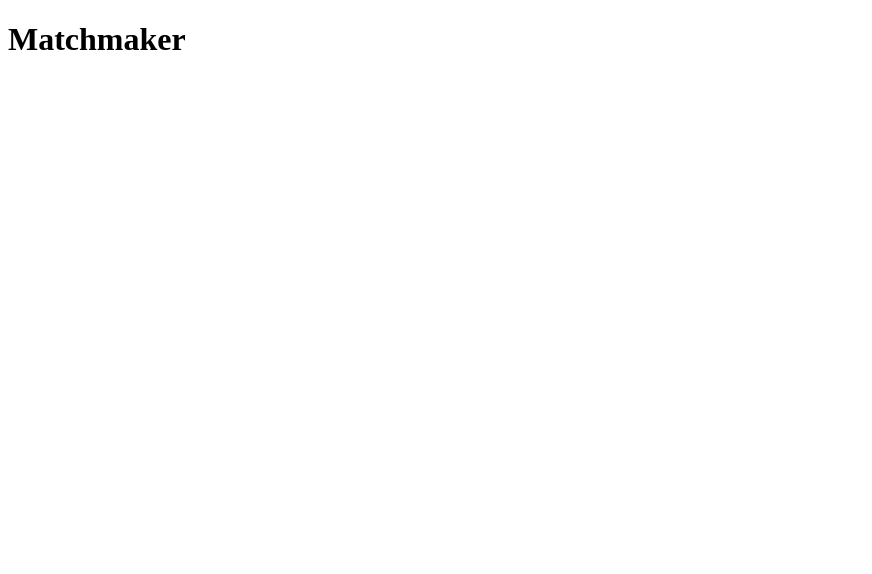
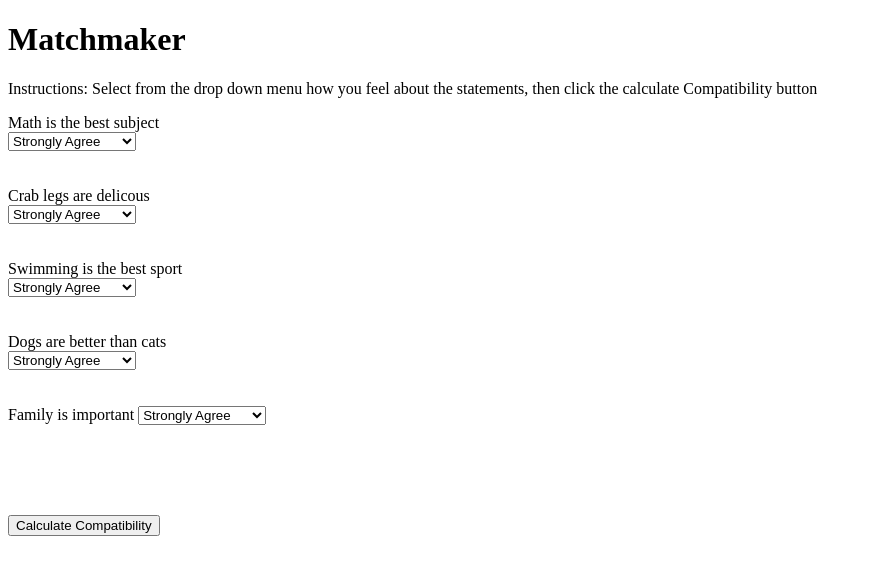
Before and after one commit to nalanimfierro-ctrl/Matchmaker, a plain HTML site: page index.html in a window 1280 px wide. Shown: the whole page, without its empty margins (0-872 px from the left). Drawn offline with Linux system fonts and the light colour scheme.

Commit message:
updatefile

```diff
--- a/index.html
+++ b/index.html
@@ -1,9 +1,95 @@
 <!DOCTYPE html>
-<html>
+<html lang="en"></html>
+<meta charset="UTF-8">
 <head>
     <title>Matchamker</title>
 </head>
 <body>
     <h1>Matchmaker</h1>
+    <p>Instructions:
+        Select from the drop down menu how you feel about the statements, then click the calculate Compatibility button</p>
+    <label>Math is the best subject</label><br />
+    <select id="q1">
+        <option value="1">Strongly Agree</option>
+        <option value="2">Agree</option>
+        <option value="3">Neutral</option>
+        <option value="4">Disagree</option>
+        <option value="5">Strongly Disagree</option>
+    </select>
+    <br/><br /><br/>
+    <label>Crab legs are delicous</label><br />
+    <select id="q2">
+        <option value="5">Strongly Agree</option>
+        <option value="4">Agree</option>
+        <option value="3">Neutral</option>
+        <option value="2">Disagree</option>
+        <option value="1">Strongly Disagree</option>
+    </select>
+    <br/><br /><br/>
+    <label>Swimming is the best sport</label><br />
+    <select id="q3">
+        <option value="5">Strongly Agree</option>
+        <option value="4">Agree</option>
+        <option value="3">Neutral</option>
+        <option value="2">Disagree</option>
+        <option value="1">Strongly Disagree</option>
+    </select>
+    <br/><br /><br/>
+    <label>Dogs are better than cats</label><br />
+    <select id="q4">
+        <option value="5">Strongly Agree</option>
+        <option value="4">Agree</option>
+        <option value="3">Neutral</option>
+        <option value="2">Disagree</option>
+        <option value="1">Strongly Disagree</option>
+    </select>
+    <br/><br /><br/>
+    <label>Family is important</label>
+    <select id="q5">
+        <option value="5">Strongly Agree</option>
+        <option value="4">Agree</option>
+        <option value="3">Neutral</option>
+        <option value="2">Disagree</option>
+        <option value="1">Strongly Disagree</option>
+    </select>
+    <br/><br /><br/>
+    <br/><br /><br/>
+    <button onclick="calculatecompatibility()">Calculate Compatibility</button>
+    <p id="compatibility"></p>
+<script>
+    console.log("Starting Matchmaker")
+    function calculatecompatibility(){
+        console.log("")
+        document.getElementById("compatibility").innerHTML="Your compatibility is..."
+        const DESIRED_RESPONSE = [
+		1,
+		4,
+        4,
+        4,
+        3,
+	]
+	const MAX_SCORE = 16;
+	let question1Response = document.getElementById("q1").selectedOptions[0].value;
+	let question2Response = document.getElementById("q2").selectedOptions[0].value;
+	let question3Response = document.getElementById("q3").selectedOptions[0].value;
+	let question4Response = document.getElementById("q4").selectedOptions[0].value;
+	let question5Response = document.getElementById("q5").selectedOptions[0].value;
+	let question1Compatibility = 5 - Math.abs(question1Response - DESIRED_RESPONSE[1]);
+	let question2Compatibility = 5 - Math.abs(question2Response - DESIRED_RESPONSE[4]);
+	let question3Compatibility = 5 - Math.abs(question3Response - DESIRED_RESPONSE[4]);
+    let question4Compatibility = 5 - Math.abs(question4Response - DESIRED_RESPONSE[4]);
+    let question5Compatibility = 5 - Math.abs(question5Response - DESIRED_RESPONSE[3]);
+	console.log("c1="+question1Compatibility);
+	console.log("c2="+question2Compatibility);
+	console.log("c3="+question3Compatibility);
+    console.log("c4="+question4Compatibility);
+    console.log("c5="+question5Compatibility);
+	let totalCompatibility = question1Compatibility + question2Compatibility + question3Compatibility + question4Compatibility + question5Compatibility;
+	totalCompatibility *= 100 / MAX_SCORE;
+	totalCompatibility = Math.round(totalCompatibility);
+	console.log("tc="+ totalCompatibility);
+	document.getElementById("compatibility").innerHTML = "Your compatibility is..." +totalCompatibility;
+}
+</script>
 </body>
 </html>
```
Also changed, not shown: 1 other file.
